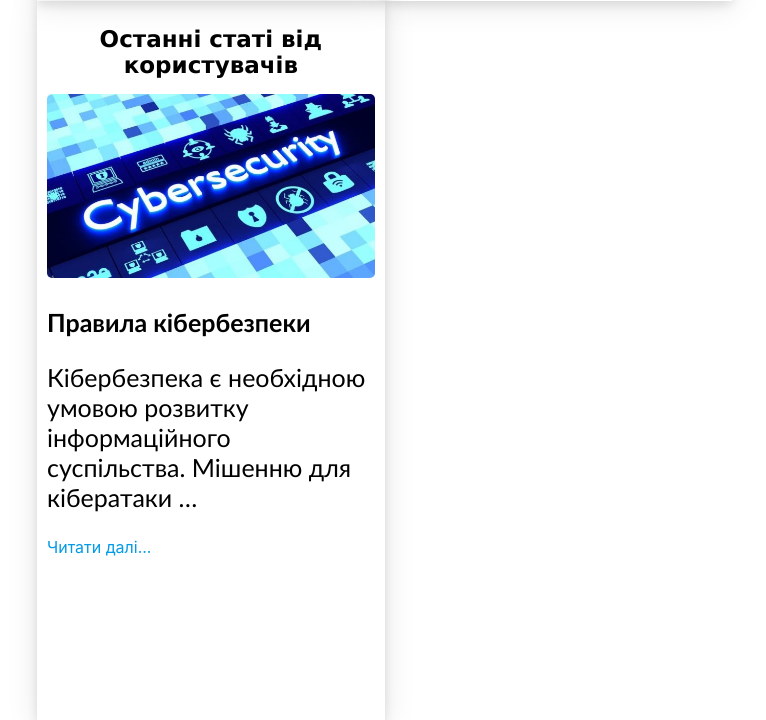
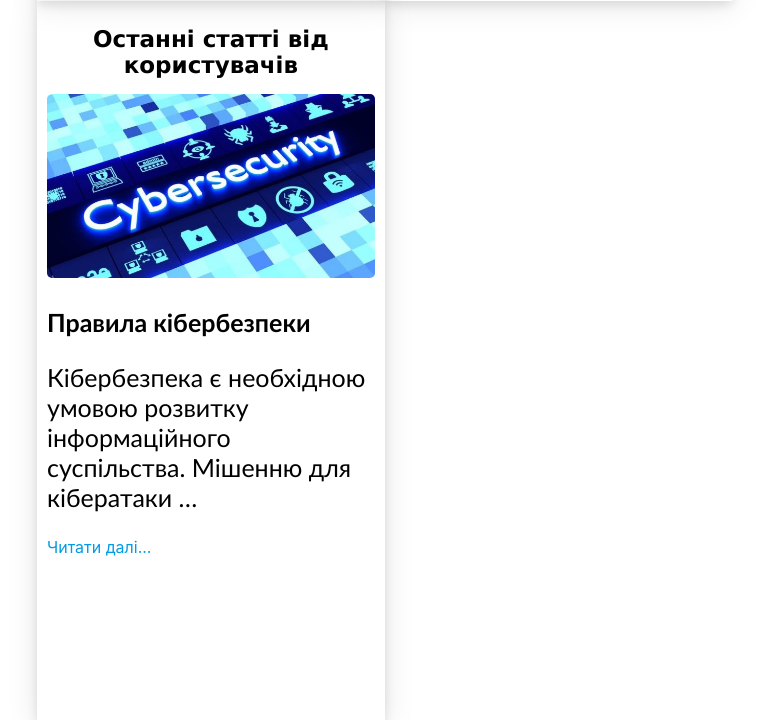
Before and after one commit to vadymolh/cyberinfo, a Django app: page / in a window 1280 px wide. Shown: the part 2669-3389 px from the top of the page, without its empty margins (91-857 px from the left). Run offline with Django 3.2, Linux system fonts and the light colour scheme; data comes from the database, SQL or seed files in the repository; parts of the project's set-up code (start-up, migrations or seed data) failed here and were passed over.

Commit message:
Add files via upload

```diff
--- a/blog/templates/index.html
+++ b/blog/templates/index.html
@@ -52,7 +52,7 @@
         </div>
 
         <div class="main-div">
-          <a href="/articles" style="color: black;"><h1>Останні статі від користувачів</h1></a>
+          <a href="/articles" style="color: black;"><h1>Останні статті від користувачів</h1></a>
           <div class="img_div">
 						<img src="{{ article.image.url }}" width="100%">
 					</div>
```
